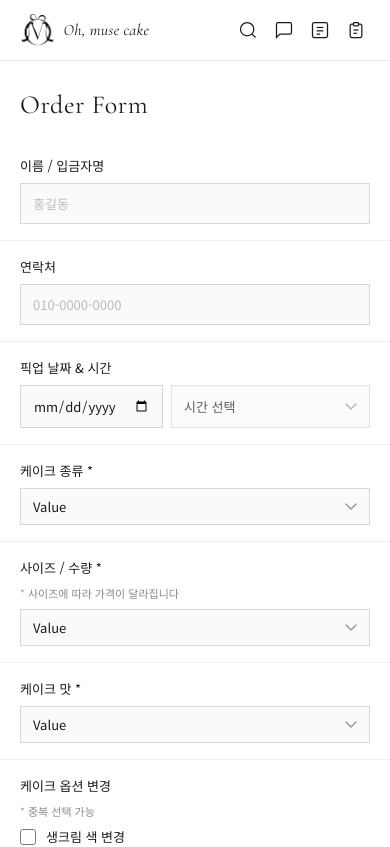
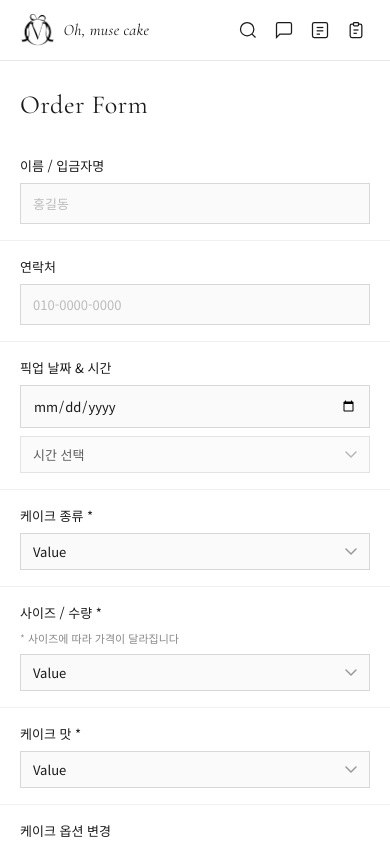
Before and after one commit to ju0321/OhMuseCake-Frontend, a React (Vite) app: page /order in a window 390 px wide. Shown: the top 847 px of the page. Built offline with nearby package versions, Linux system fonts and the light colour scheme.

Commit message:
Fix pickup date/time inputs to stack vertically on mobile

```diff
--- a/src/pages/OrderPage.css
+++ b/src/pages/OrderPage.css
@@ -74,11 +74,12 @@
 
 .pickup-row {
   display: flex;
+  flex-direction: column;
   gap: 8px;
 }
 
 .pickup-row .form-input {
-  flex: 1;
+  width: 100%;
 }
 
 .form-select {
```
